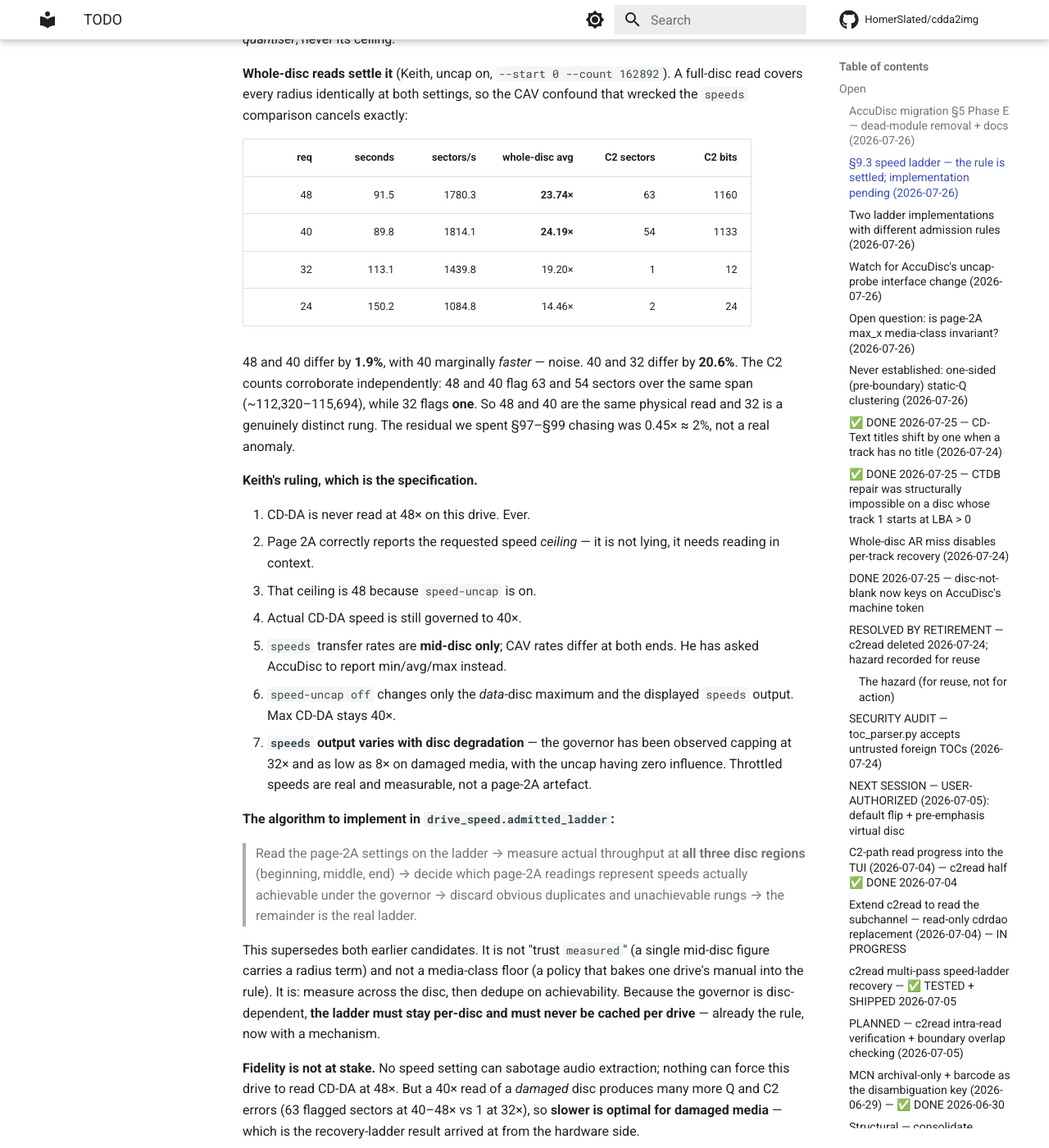
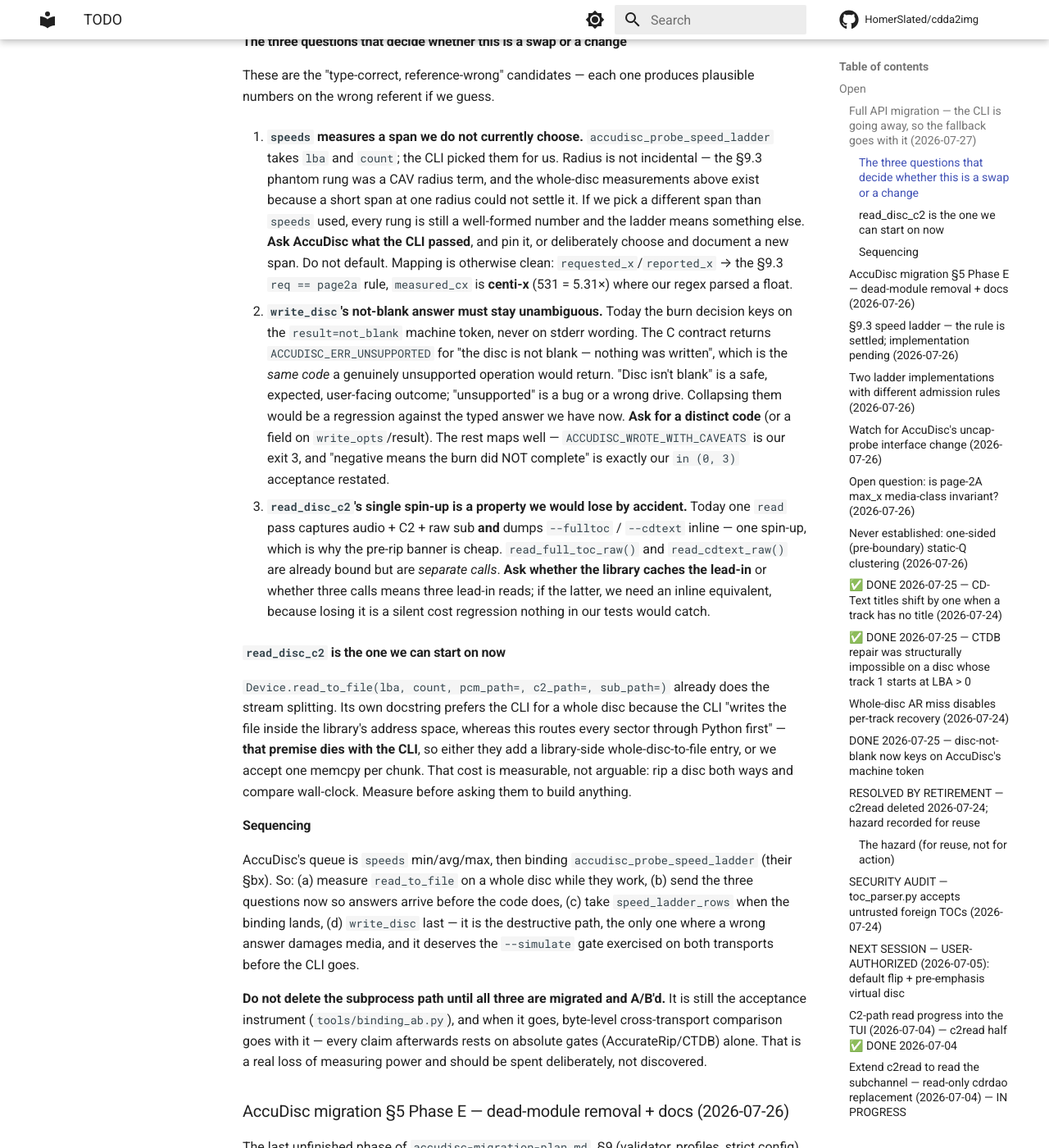
Before and after one commit to HomerSlated/cdda2img, an MkDocs documentation site: the page built from docs/reference/TODO.md, in a window 1280 px wide and 1400 px high, scrolled down 759 px. Shown: the whole window at 82% size. Built offline with MkDocs 1.6.1 and Material for MkDocs 9.7.7, drawn with Linux system fonts in a browser that asks for light colours; comment, search, counter and statistics services are not loaded; some of the changed text lies outside the part shown.

Commit message:
docs(accudisc): draft the full API migration — the CLI is being retired, fallback included
Keith's call this evening: AccuDisc retires the CLI, so the subprocess transport
does not merely become deprecated, it stops existing. The three calls deliberately
left on it in this morning's default flip — `read_disc_c2`, `write_disc`,
`speed_ladder_rows` — become required work. Drafted into TODO.md to start next
session; the three questions are already sent (§106) so answers arrive before the
code does.

Read their header rather than assuming scope: all three already exist in C
(`accudisc_write`, `accudisc_probe_speed_ladder`, `accudisc_read` under
`read_to_file`), so this is binding-layer work on their side, not new engine
features. `read_to_file` is bound today, which makes `read_disc_c2` startable
without them.

The draft is organised around the three places a guess yields a well-formed answer
about the wrong thing:

- `accudisc_probe_speed_ladder` takes the `lba`/`count` the CLI used to choose.
  Radius is not incidental — the §9.3 phantom rung WAS a CAV radius term — so a
  different span gives plausible rungs that mean something else than every
  measurement in the bench archive. Pin what the CLI passed; do not default.
- The C contract returns `ACCUDISC_ERR_UNSUPPORTED` for "disc is not blank",
  which is the code a genuinely unsupported operation also returns. Those are
  different events for us and the `result=not_blank` token distinguishes them
  today; collapsing them regresses a typed answer into an ambiguous one.
- The rip is one spin-up (inline `--fulltoc`/`--cdtext`). The bound equivalents
  are separate calls. If that means three lead-in reads it is a silent cost
  regression, because everything stays correct.

Also fixed §bx.1, which applied twice: `accudisc.h:1153` became
`accudisc_read_req.speed_x`, and `binding_ab.py`'s `cli/format.c:47` became the
field name — the second being a citation into a file that is about to not exist.
The header is the contract; the line number is not part of it.

Recorded as a constraint, not a preference: the subprocess path is not deleted
until all three are migrated and A/B'd on media. It is `binding_ab.py`'s A side,
and when it goes, byte-level cross-transport comparison goes with it — every claim
afterwards rests on absolute gates alone.

make check clean; 1397 tests.

Co-Authored-By: Claude Opus 5 <noreply@anthropic.com>

```diff
--- a/docs/reference/TODO.md
+++ b/docs/reference/TODO.md
@@ -1,6 +1,82 @@
 # TODO
 
 ## Open
+
+### Full API migration — the CLI is going away, so the fallback goes with it (2026-07-27)
+
+**Draft. Work starts next session.** Keith's call: AccuDisc will retire the CLI, so
+the subprocess is not merely deprecated — it stops existing, including as a fallback.
+The three calls left on it in the 2026-07-27 default flip (`read_disc_c2`,
+`write_disc`, `speed_ladder_rows`) must move. AccuDisc's agent has committed full
+cooperation, and changes on both sides are in scope.
+
+**The good news, established by reading their header rather than assuming:** all three
+already exist in C. This is binding-layer work on their side, not new engine features.
+
+| ours | C entry point | bound today? |
+|---|---|---|
+| `write_disc` | `accudisc_write(dev, toc, bin, opts, progress, user)` | no |
+| `speed_ladder_rows` | `accudisc_probe_speed_ladder(dev, lba, count, cands, n, out)` | no |
+| `read_disc_c2` | `accudisc_read()` + `Device.read_to_file()` | **yes**, see below |
+
+#### The three questions that decide whether this is a swap or a change
+
+These are the "type-correct, reference-wrong" candidates — each one produces
+plausible numbers on the wrong referent if we guess.
+
+1. **`speeds` measures a span we do not currently choose.**
+   `accudisc_probe_speed_ladder` takes `lba` and `count`; the CLI picked them for us.
+   Radius is not incidental — the §9.3 phantom rung was a CAV radius term, and the
+   whole-disc measurements above exist because a short span at one radius could not
+   settle it. If we pick a different span than `speeds` used, every rung is still a
+   well-formed number and the ladder means something else. **Ask AccuDisc what the CLI
+   passed**, and pin it, or deliberately choose and document a new span. Do not default.
+   Mapping is otherwise clean: `requested_x`/`reported_x` → the §9.3 `req == page2a`
+   rule, `measured_cx` is **centi-x** (531 = 5.31×) where our regex parsed a float.
+
+2. **`write_disc`'s not-blank answer must stay unambiguous.**
+   Today the burn decision keys on the `result=not_blank` machine token, never on
+   stderr wording. The C contract returns `ACCUDISC_ERR_UNSUPPORTED` for "the disc is
+   not blank — nothing was written", which is the *same code* a genuinely unsupported
+   operation would return. "Disc isn't blank" is a safe, expected, user-facing outcome;
+   "unsupported" is a bug or a wrong drive. Collapsing them would be a regression
+   against the typed answer we have now. **Ask for a distinct code** (or a field on
+   `write_opts`/result). The rest maps well — `ACCUDISC_WROTE_WITH_CAVEATS` is our
+   exit 3, and "negative means the burn did NOT complete" is exactly our
+   `in (0, 3)` acceptance restated.
+
+3. **`read_disc_c2`'s single spin-up is a property we would lose by accident.**
+   Today one `read` pass captures audio + C2 + raw sub **and** dumps `--fulltoc` /
+   `--cdtext` inline — one spin-up, which is why the pre-rip banner is cheap.
+   `read_full_toc_raw()` and `read_cdtext_raw()` are already bound but are *separate
+   calls*. **Ask whether the library caches the lead-in** or whether three calls means
+   three lead-in reads; if the latter, we need an inline equivalent, because losing it
+   is a silent cost regression nothing in our tests would catch.
+
+#### `read_disc_c2` is the one we can start on now
+
+`Device.read_to_file(lba, count, pcm_path=, c2_path=, sub_path=)` already does the
+stream splitting. Its own docstring prefers the CLI for a whole disc because the CLI
+"writes the file inside the library's address space, whereas this routes every sector
+through Python first" — **that premise dies with the CLI**, so either they add a
+library-side whole-disc-to-file entry, or we accept one memcpy per chunk. That cost is
+measurable, not arguable: rip a disc both ways and compare wall-clock. Measure before
+asking them to build anything.
+
+#### Sequencing
+
+AccuDisc's queue is `speeds` min/avg/max, then binding `accudisc_probe_speed_ladder`
+(their §bx). So: (a) measure `read_to_file` on a whole disc while they work, (b) send
+the three questions now so answers arrive before the code does, (c) take
+`speed_ladder_rows` when the binding lands, (d) `write_disc` last — it is the
+destructive path, the only one where a wrong answer damages media, and it deserves the
+`--simulate` gate exercised on both transports before the CLI goes.
+
+**Do not delete the subprocess path until all three are migrated and A/B'd.** It is
+still the acceptance instrument (`tools/binding_ab.py`), and when it goes, byte-level
+cross-transport comparison goes with it — every claim afterwards rests on absolute
+gates (AccurateRip/CTDB) alone. That is a real loss of measuring power and should be
+spent deliberately, not discovered.
 
 ### AccuDisc migration §5 Phase E — dead-module removal + docs (2026-07-26)
 
```
Also changed, not shown: 2 other files.
